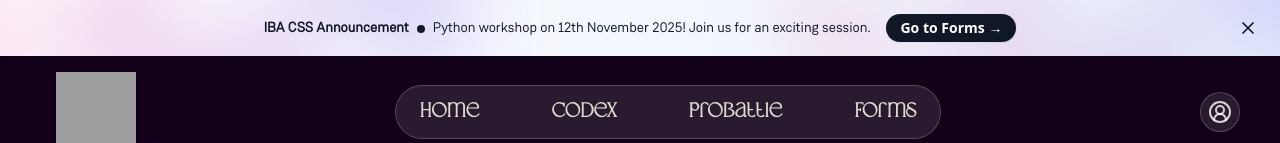
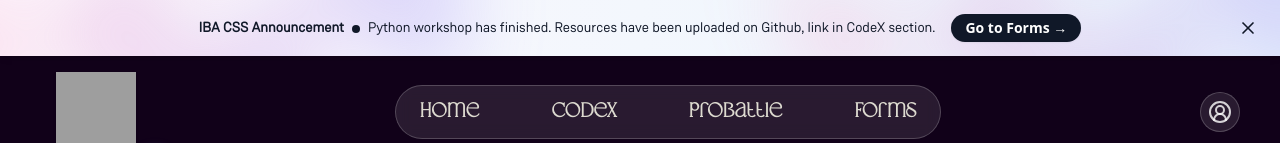
Before and after one commit to css-iba/css-website, a Next.js app: page / in a window 1280 px wide. Shown: the top 143 px of the page. Built offline with nearby package versions, Linux system fonts and the light colour scheme; grey boxes are pictures that could not be loaded.

Commit message:
Update Announcement.tsx

```diff
--- a/components/Announcement.tsx
+++ b/components/Announcement.tsx
@@ -45,7 +45,7 @@ const AnnouncementBar: React.FC = () => {
           <svg viewBox="0 0 2 2" aria-hidden="true" className="mx-2 inline size-2 fill-gray-900">
             <circle r={1} cx={1} cy={1} />
           </svg>
-          Python workshop on 12th November 2025! Join us for an exciting session.
+          Python workshop has finished. Resources have been uploaded on Github, link in CodeX section.
         </p>
         <Link
           href="/#launch"
```
